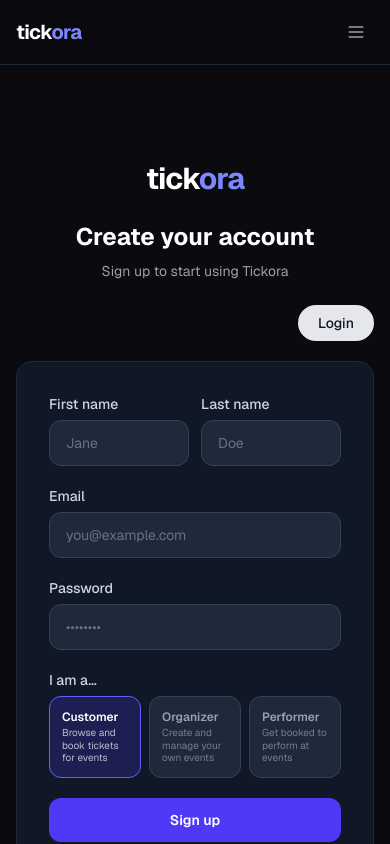
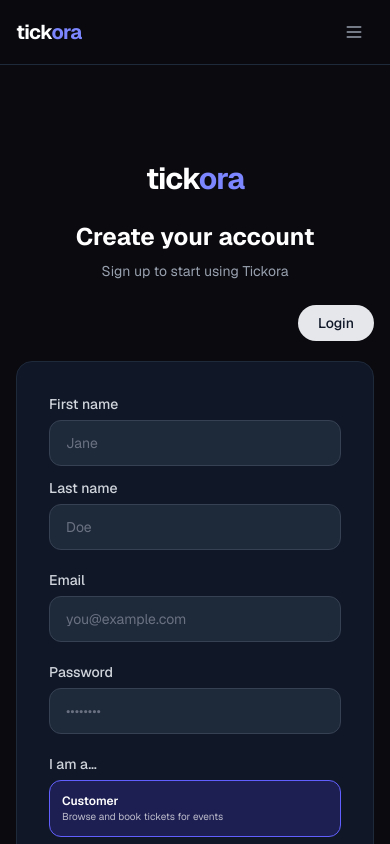
Before and after one commit to Splefer/Tickora, a Next.js app in the folder frontend/: page /register in a window 390 px wide. Shown: the top 844 px of the page. Built offline with nearby package versions, Linux system fonts and the light colour scheme; no server answers.

Commit message:
UI-02: checked some files and made some fixes to make frontend layout dynamic and shift appropriately to devices of different sizes.

```diff
--- a/frontend/app/checkout/page.tsx
+++ b/frontend/app/checkout/page.tsx
@@ -142,7 +142,7 @@ function CheckoutContent() {
               {loading ? 'Redirecting to Stripe…' : `Pay $${total.toFixed(2)} with Stripe`}
             </button>
 
-            <div className="flex items-center justify-center gap-4 text-xs text-gray-500">
+            <div className="flex flex-wrap items-center justify-center gap-x-4 gap-y-1 text-xs text-gray-500">
               <span>🔒 SSL encrypted</span>
               <span>·</span>
               <span>💳 Powered by Stripe</span>
--- a/frontend/app/organizer/page.tsx
+++ b/frontend/app/organizer/page.tsx
@@ -205,8 +205,8 @@ export default function OrganizerPage() {
                 ))}
               </div>
             ) : (
-              <div className="overflow-hidden rounded-2xl border border-gray-800">
-                <table className="w-full text-sm">
+              <div className="overflow-x-auto rounded-2xl border border-gray-800">
+                <table className="w-full min-w-[640px] text-sm">
                   <thead>
                     <tr className="border-b border-gray-800 bg-gray-900">
                       <th className="px-6 py-4 text-left font-medium text-gray-400">Event</th>
@@ -285,8 +285,8 @@ export default function OrganizerPage() {
         {/* Reports tab */}
         {tab === 'reports' && (
           <div className="space-y-6">
-            <div className="overflow-hidden rounded-2xl border border-gray-800">
-              <table className="w-full text-sm">
+            <div className="overflow-x-auto rounded-2xl border border-gray-800">
+              <table className="w-full min-w-[640px] text-sm">
                 <thead>
                   <tr className="border-b border-gray-800 bg-gray-900">
                     <th className="px-6 py-4 text-left font-medium text-gray-400">Event</th>
--- a/frontend/app/register/page.tsx
+++ b/frontend/app/register/page.tsx
@@ -64,7 +64,7 @@ export default function RegisterPage() {
               </div>
             )}
 
-            <div className="grid grid-cols-2 gap-3">
+            <div className="grid grid-cols-1 gap-3 sm:grid-cols-2">
               <div>
                 <label className="mb-1.5 block text-sm font-medium text-gray-300">First name</label>
                 <input
@@ -115,7 +115,7 @@ export default function RegisterPage() {
 
             <div>
               <label className="mb-1.5 block text-sm font-medium text-gray-300">I am a…</label>
-              <div className="grid grid-cols-3 gap-2">
+              <div className="grid grid-cols-1 gap-2 sm:grid-cols-3">
                 {ROLES.map((r) => (
                   <button
                     key={r.value}
--- a/frontend/components/Navbar.tsx
+++ b/frontend/components/Navbar.tsx
@@ -90,7 +90,8 @@ export default function Navbar() {
                   <span className="flex h-6 w-6 items-center justify-center rounded-full bg-indigo-600 text-xs font-bold uppercase">
                     {(user.forename?.[0] ?? user.email?.[0] ?? '?').toUpperCase()}
                   </span>
-                  {user.forename ?? user.email ?? 'User'}
+                  <span className="max-w-[120px] truncate">{user.forename ?? user.email ?? 'User'}
+                  </span>
                   <svg className="h-4 w-4 text-gray-400" fill="none" viewBox="0 0 24 24" stroke="currentColor">
                     <path strokeLinecap="round" strokeLinejoin="round" strokeWidth={2} d="M19 9l-7 7-7-7" />
                   </svg>
@@ -136,7 +137,7 @@ export default function Navbar() {
 
           {/* Mobile hamburger */}
           <button
-            className="rounded-lg p-2 text-gray-400 hover:bg-gray-800 hover:text-white md:hidden"
+            className="rounded-lg p-2.5 text-gray-400 hover:bg-gray-800 hover:text-white md:hidden"
             onClick={() => setMenuOpen(!menuOpen)}
             aria-label="Toggle menu"
           >
--- a/frontend/components/ScheduleCalendar.tsx
+++ b/frontend/components/ScheduleCalendar.tsx
@@ -43,7 +43,7 @@ export default function ScheduleCalendar({ bookings }: ScheduleCalendarProps) {
 
       {selectedBooking && (
         <div className="fixed inset-0 z-50 flex items-center justify-center bg-black/70 px-4">
-          <div className="relative w-full max-w-xl rounded-2xl border border-indigo-500/30 bg-gray-900 p-6 shadow-2xl">
+          <div className="relative max-h-[85vh] w-full max-w-xl overflow-y-auto rounded-2xl border border-indigo-500/30 bg-gray-900 p-6 shadow-2xl">
             <button
               onClick={() => setSelectedBooking(null)}
               className="absolute right-4 top-4 text-gray-400 hover:text-white"
```
